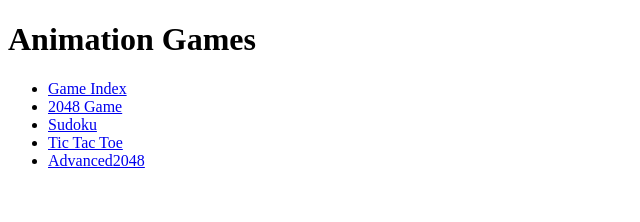
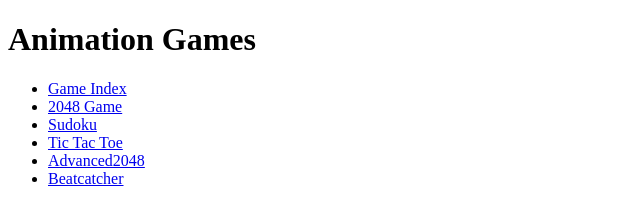
Before and after one commit to manthansahu20/Animation-games, a plain HTML site: page index.html in a window 1280 px wide. Shown: the full height of the page, 0-640 px from the left. Drawn offline with Linux system fonts and the light colour scheme.

Commit message:
Update index.html

```diff
--- a/index.html
+++ b/index.html
@@ -11,6 +11,7 @@
         <li><a href="sudoku.html">Sudoku</a></li>
         <li><a href="tictactoe.html">Tic Tac Toe</a></li>
         <li><a href="Advanced2048.html">Advanced2048</a></li>
+        <li><a href="Beatcatcher.html">Beatcatcher</a></li>
     </ul>
 </body>
 </html>
```
